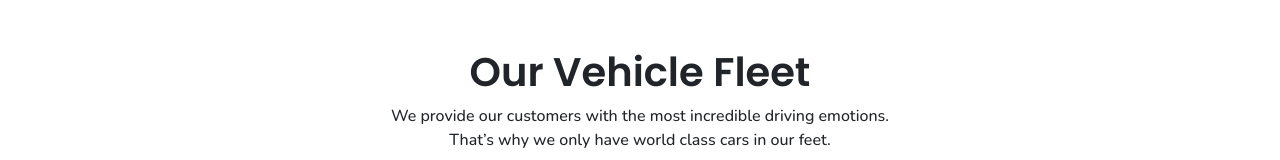
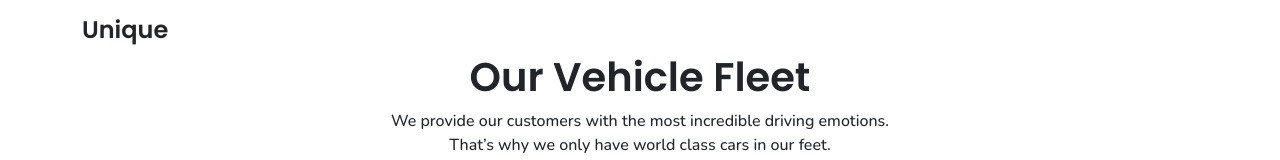
Before and after one commit to Marcos8060/RENT-A-CAR, an Angular app in the folder frontend/unique_rental/: page /fleet in a window 1280 px wide. Shown: the top 160 px of the page. Built offline with nearby package versions, Linux system fonts and the light colour scheme.

Commit message:
created the car details component

```diff
--- a/frontend/unique_rental/src/app/app.module.ts
+++ b/frontend/unique_rental/src/app/app.module.ts
@@ -6,6 +6,7 @@ import { AppRoutingModule } from './app-routing.module';
 import { AppComponent } from './app.component';
 import { HeroComponent } from './hero/hero.component';
 import { FleetComponent } from './fleet/fleet.component';
+import { DetailsComponent } from './details/details.component';
 
 
 const appRoutes: Routes = [
@@ -16,7 +17,8 @@ const appRoutes: Routes = [
   declarations: [
     AppComponent,
     HeroComponent,
-    FleetComponent
+    FleetComponent,
+    DetailsComponent
   ],
   imports: [
     BrowserModule,
--- /dev/null
+++ b/frontend/unique_rental/src/app/details/details.component.html
@@ -0,0 +1 @@
+<p>details works!</p>
--- /dev/null
+++ b/frontend/unique_rental/src/app/details/details.component.ts
@@ -0,0 +1,15 @@
+import { Component, OnInit } from '@angular/core';
+
+@Component({
+  selector: 'app-details',
+  templateUrl: './details.component.html',
+  styleUrls: ['./details.component.css']
+})
+export class DetailsComponent implements OnInit {
+
+  constructor() { }
+
+  ngOnInit(): void {
+  }
+
+}
--- a/frontend/unique_rental/src/app/fleet/fleet.component.css
+++ b/frontend/unique_rental/src/app/fleet/fleet.component.css
@@ -1,4 +1,8 @@
 h1{
+    font-weight: bolder;
+}
+h4{
+    font-family: 'Poppins', sans-serif;
     font-weight: bolder;
 }
 p{
--- a/frontend/unique_rental/src/app/fleet/fleet.component.html
+++ b/frontend/unique_rental/src/app/fleet/fleet.component.html
@@ -1,5 +1,6 @@
 <div class="container">
-    <h1 class="text-center mt-5">Our Vehicle Fleet</h1>
+    <h4 class="mt-3">Unique</h4>
+    <h1 class="text-center">Our Vehicle Fleet</h1>
     <p class="text-center">We provide our customers with the most incredible driving emotions.<br>
         That’s why we only have world class cars in our feet.
     </p>
```
Also changed, not shown: frontend/unique_rental/src/app/details/details.component.css (added), 1 other file (tests, documents, lock files or other folders).
